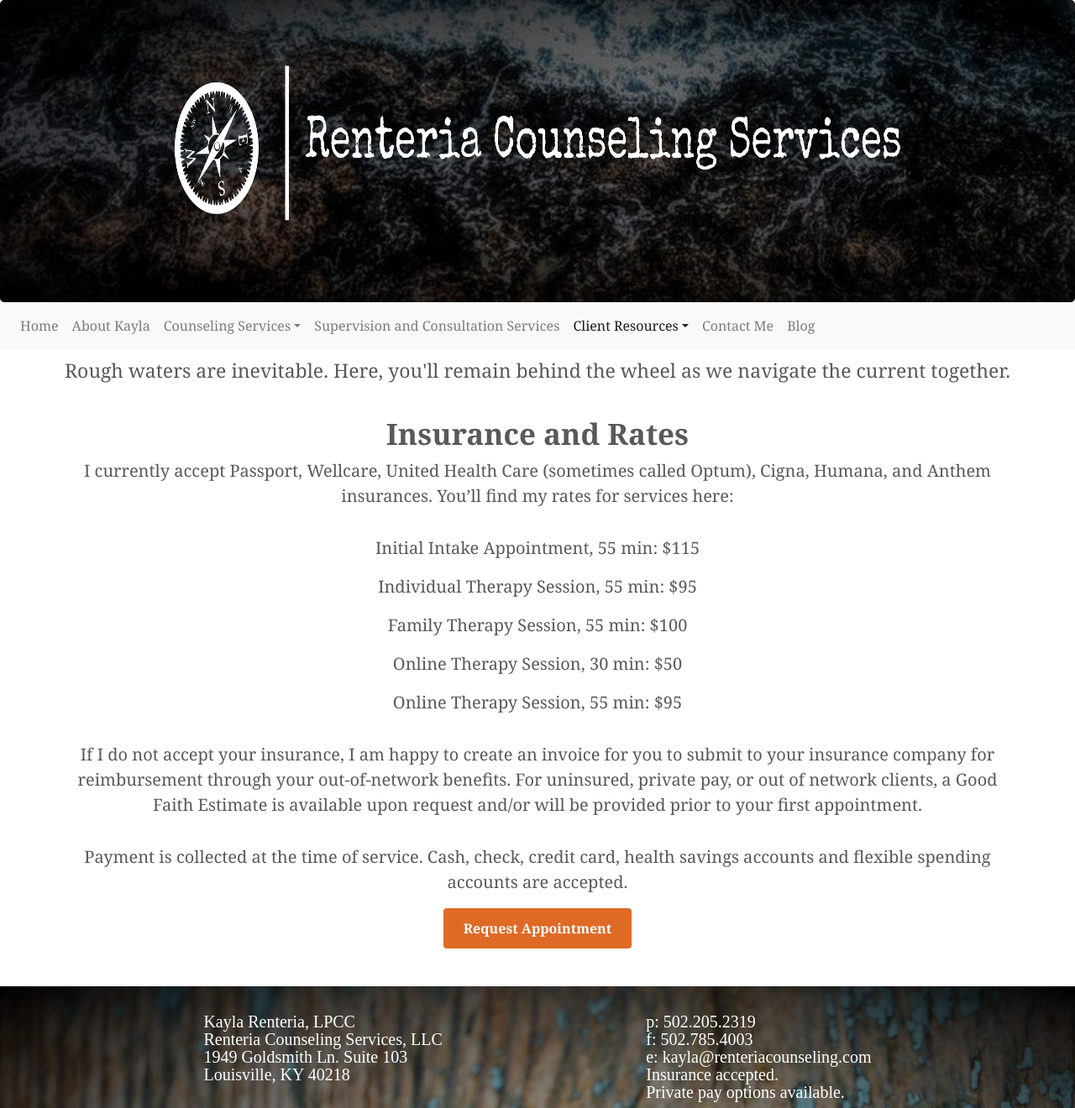
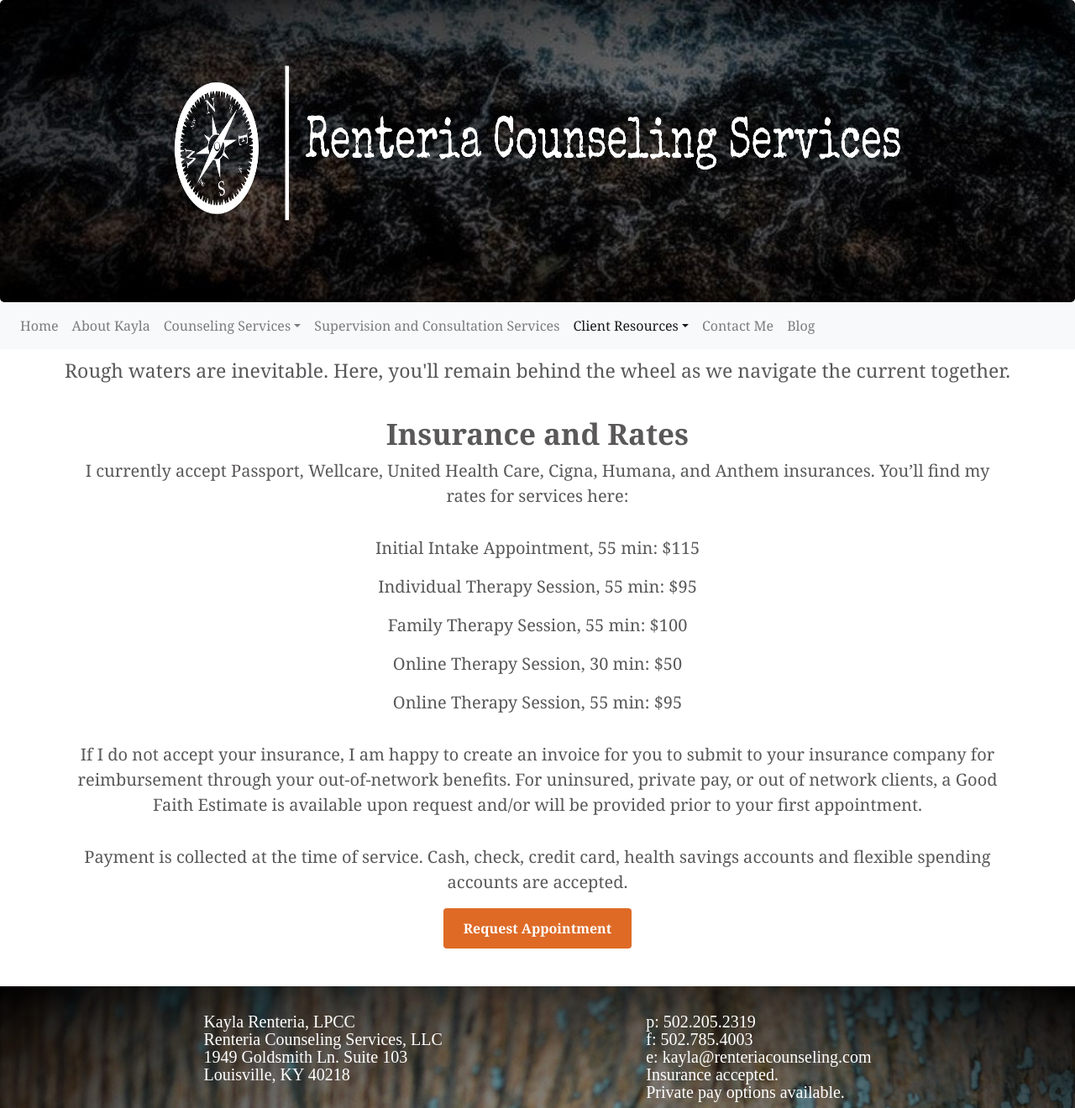
Before and after one commit to kayla-renteria/kaylawebsite, a Jekyll site: the page built from insurance.html, in a window 1280 px wide. Shown: the whole page at 84% size. Built offline with Jekyll 4.4.1, drawn with Linux system fonts in a browser that asks for light colours; a script that is not in the unit is left out.

Commit message:
Update insurance.html

```diff
--- a/insurance.html
+++ b/insurance.html
@@ -5,7 +5,7 @@
 
   <div class="about insurance">
     <h2>Insurance and Rates</h2>
-    <p class="intro">I currently accept Passport, Wellcare, United Health Care (sometimes called Optum), Cigna, Humana,
+    <p class="intro">I currently accept Passport, Wellcare, United Health Care, Cigna, Humana,
       and Anthem insurances. You’ll find my rates for services here:
     </p>
     <p></p>
```
